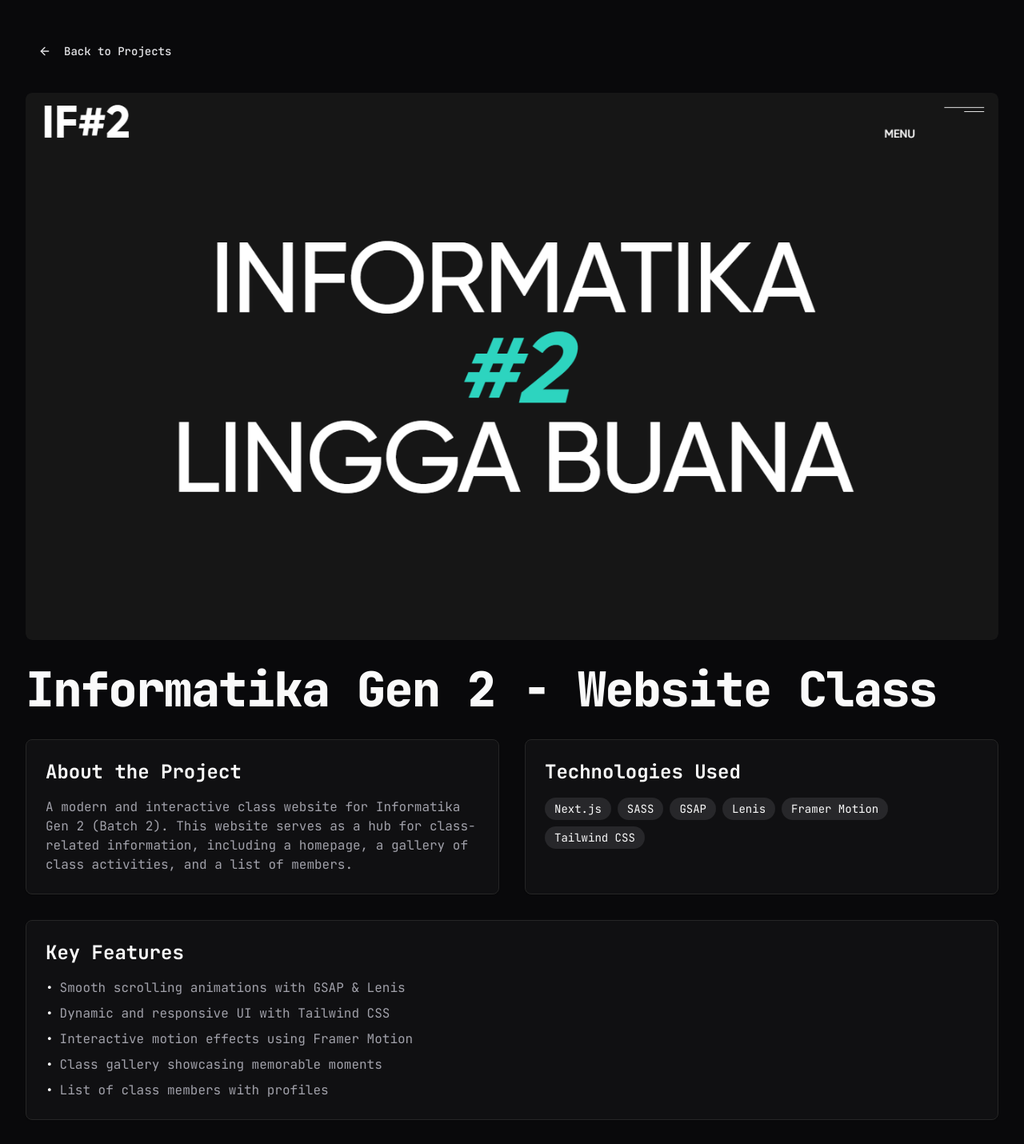
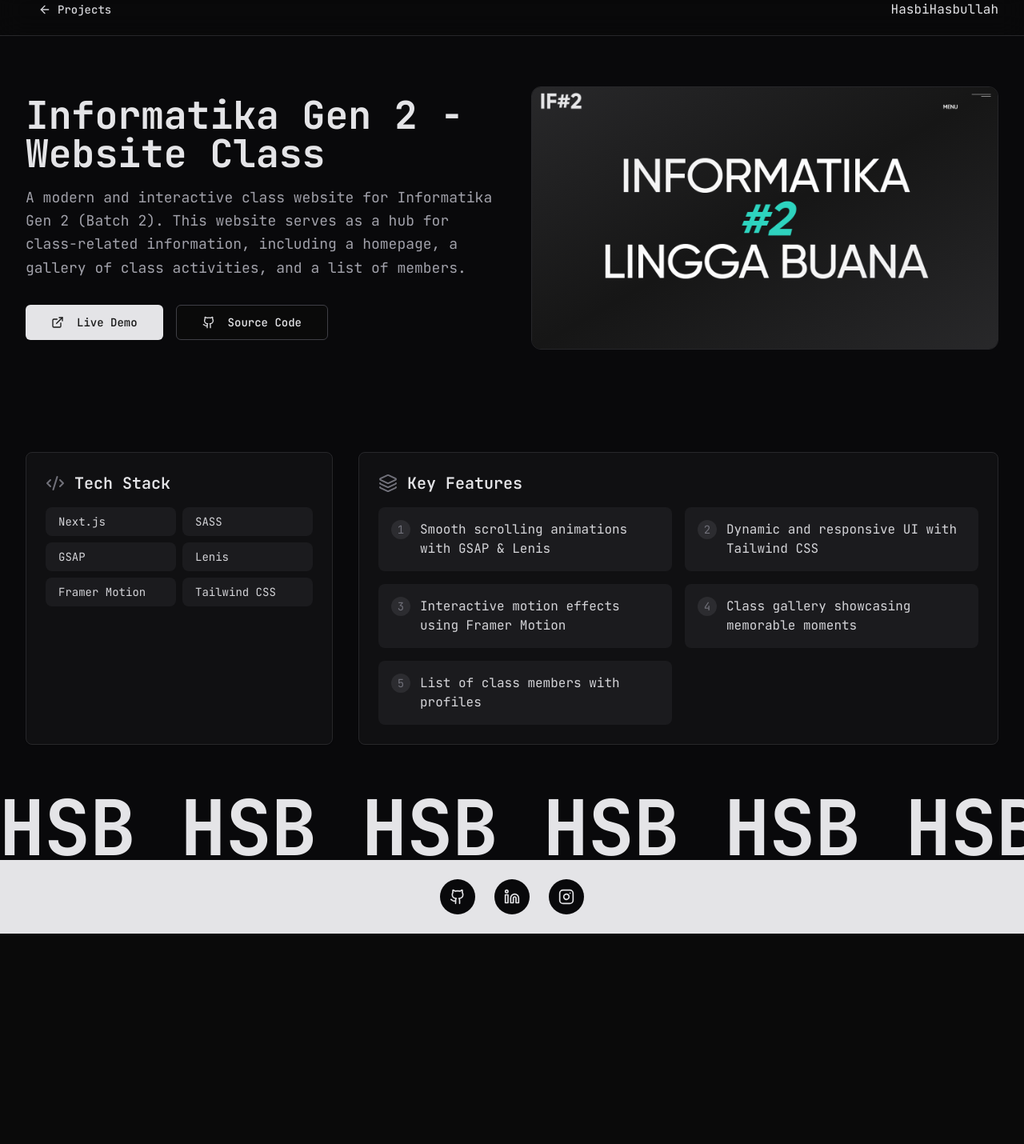
Before and after one commit to hasbihasbullh/portfolio, a Next.js app: page /projects/informatika-gen2 in a window 1280 px wide. Shown: the part 20-1450 px from the top of the page at 80% size. After the commit the page ends 1187 px from the top, so only its background shows below. Built offline with nearby package versions, Linux system fonts and the light colour scheme.

Commit message:
Changing Projects

```diff
--- a/app/projects/[slug]/page.tsx
+++ b/app/projects/[slug]/page.tsx
@@ -3,10 +3,9 @@
 import React from "react";
 import Link from "next/link";
 import Image from "next/image";
-import { ArrowLeft } from "lucide-react";
+import { ArrowLeft, ExternalLink, Github, Code2, Layers } from "lucide-react";
 import { Button } from "@/components/ui/button";
 import { Card, CardContent } from "@/components/ui/card";
-
 import { projects } from "@/lib/projects";
 import { VelocityScroll } from "@/components/ui/magicui/scroll-based-velocity";
 import Footer from "@/components/Footer";
@@ -17,12 +16,17 @@ export default function ProjectDetailPage({ params }: { params: Promise<{ slug:
 
   if (!project) {
     return (
-      <main className="min-h-screen bg-zinc-950 text-zinc-200">
-        <div className="px-4 sm:px-8 py-10 max-w-7xl mx-auto">
-          <h1 className="text-4xl font-bold">Project not found</h1>
-          <Button variant="ghost" asChild className="mt-4">
-            <Link href="/projects">Back to Projects</Link>
-          </Button>
+      <main className="min-h-screen bg-zinc-950">
+        <div className="px-4 sm:px-8 py-10 lg:py-16 sm:py-20 max-w-7xl mx-auto">
+          <div className="text-center">
+            <div className="inline-block animate-float">
+              <Code2 className="w-24 h-24 text-zinc-500" />
+            </div>
+            <h1 className="mt-8 text-4xl font-bold text-zinc-200">Project Not Found</h1>
+            <Button size="lg" asChild className="mt-8 bg-zinc-500 hover:bg-zinc-600">
+              <Link href="/projects">Return to Projects</Link>
+            </Button>
+          </div>
         </div>
       </main>
     );
@@ -30,79 +34,98 @@ export default function ProjectDetailPage({ params }: { params: Promise<{ slug:
 
   return (
     <main className="min-h-screen bg-zinc-950 text-zinc-200">
-      <div className="px-4 sm:px-8 py-10 lg:py-16 max-w-7xl mx-auto">
-        <Button variant="ghost" asChild className="mb-8">
-          <Link href="/projects" className="group inline-flex items-center">
-            <ArrowLeft className="mr-2 h-4 w-4 transition-transform group-hover:-translate-x-1" />
-            Back to Projects
-          </Link>
-        </Button>
+      <nav className="fixed top-0 left-0 right-0 z-50 bg-zinc-950/80 backdrop-blur-lg border-b border-zinc-800">
+        <div className="max-w-7xl mx-auto px-4 sm:px-8">
+          <div className="flex items-center justify-between h-16">
+            <Button variant="ghost" asChild className="text-zinc-300 hover:text-zinc-200">
+              <Link href="/projects" className="flex items-center gap-2">
+                <ArrowLeft className="w-4 h-4" />
+                Projects
+              </Link>
+            </Button>
+            <div className="flex items-center gap-3">
+              <p>HasbiHasbullah</p>
+            </div>
+          </div>
+        </div>
+      </nav>
 
-        <div className="space-y-8">
-          <div className="relative rounded-lg overflow-hidden">
-            <Image src={project.image} alt={project.title} width={1200} height={600} className="w-full object-cover rounded-lg" />
+      <section className="mt-16">
+        <div className="max-w-7xl mx-auto px-4 sm:px-8 py-10 lg:py-16 sm:py-20">
+          <div className="grid lg:grid-cols-2 gap-12 items-center">
+            <div className="space-y-8">
+              <div className="space-y-4">
+                <h1 className="text-5xl font-bold text-zinc-200">{project.title}</h1>
+                <p className="text-lg text-zinc-400 leading-relaxed">{project.fullDescription}</p>
+              </div>
+              <div className="flex flex-wrap gap-4">
+                {project.demoUrl && (
+                  <Button size="lg" className="bg-zinc-200 hover:bg-zinc-400" asChild>
+                    <Link href={project.demoUrl} target="_blank" rel="noopener noreferrer">
+                      <ExternalLink className="w-5 h-5 mr-2" />
+                      Live Demo
+                    </Link>
+                  </Button>
+                )}
+                {project.githubUrl && (
+                  <Button size="lg" variant="outline" className="border-zinc-700 hover:bg-zinc-800" asChild>
+                    <Link href={project.githubUrl} target="_blank" rel="noopener noreferrer">
+                      <Github className="w-5 h-5 mr-2" />
+                      Source Code
+                    </Link>
+                  </Button>
+                )}
+              </div>
+            </div>
+            <div className="relative aspect-[16/9] rounded-xl overflow-hidden border border-zinc-800">
+              <div className="absolute inset-0 bg-gradient-to-br from-zinc-500/20 via-transparent to-zinc-500/20" />
+              <Image src={project.image} alt={project.title} width={1366} height={768} className="object-cover" />
+            </div>
           </div>
+        </div>
+      </section>
 
-          <div className="space-y-6">
-            <h1 className="text-4xl sm:text-5xl lg:text-6xl font-extrabold tracking-tight text-zinc-900 dark:text-zinc-50">{project.title}</h1>
-          </div>
-
-          <div className="grid grid-cols-1 md:grid-cols-2 gap-8">
-            <Card className="bg-zinc-900/50 backdrop-blur-sm">
+      <section className="bg-zinc-950">
+        <div className="max-w-7xl mx-auto px-4 sm:px-8 py-10 lg:py-16 sm:py-20">
+          <div className="grid lg:grid-cols-3 gap-8">
+            <Card className="bg-zinc-900/50 border-zinc-800">
               <CardContent className="p-6 space-y-4">
-                <h2 className="text-2xl font-bold">About the Project</h2>
-                <p className="text-zinc-400">{project.fullDescription}</p>
+                <div className="flex items-center gap-3">
+                  <Code2 className="w-6 h-6 text-zinc-500" />
+                  <h2 className="text-xl font-semibold text-zinc-200">Tech Stack</h2>
+                </div>
+                <div className="grid grid-cols-2 gap-2">
+                  {project.technologies.map((tech) => (
+                    <div key={tech} className="px-4 py-2 rounded-lg bg-zinc-800/50 text-sm text-zinc-300">
+                      {tech}
+                    </div>
+                  ))}
+                </div>
               </CardContent>
             </Card>
 
-            <Card className="bg-zinc-900/50 backdrop-blur-sm">
+            <Card className="lg:col-span-2 bg-zinc-900/50 border-zinc-800">
               <CardContent className="p-6 space-y-4">
-                <h2 className="text-2xl font-bold">Technologies Used</h2>
-                <div className="flex flex-wrap gap-2">
-                  {project.technologies.map((tech) => (
-                    <span key={tech} className="px-3 py-1 rounded-full bg-zinc-200 dark:bg-zinc-800 text-sm">
-                      {tech}
-                    </span>
+                <div className="flex items-center gap-3">
+                  <Layers className="w-6 h-6 text-zinc-500" />
+                  <h2 className="text-xl font-semibold text-zinc-200">Key Features</h2>
+                </div>
+                <div className="grid sm:grid-cols-2 gap-4">
+                  {project.features.map((feature, index) => (
+                    <div key={index} className="p-4 rounded-lg bg-zinc-800/50 hover:bg-zinc-800 transition-colors">
+                      <div className="flex items-start gap-3">
+                        <span className="flex-shrink-0 w-6 h-6 rounded-full bg-zinc-500/20 text-zinc-500 flex items-center justify-center text-sm">{index + 1}</span>
+                        <p className="text-zinc-300">{feature}</p>
+                      </div>
+                    </div>
                   ))}
                 </div>
               </CardContent>
             </Card>
           </div>
+        </div>
+      </section>
 
-          <Card className="bg-zinc-900/50 backdrop-blur-sm">
-            <CardContent className="p-6 space-y-4">
-              <h2 className="text-2xl font-bold">Key Features</h2>
-              <ul className="space-y-2">
-                {project.features.map((feature, index) => (
-                  <li key={index} className="flex items-start">
-                    <span className="mr-2">•</span>
-                    <span className="text-zinc-400">{feature}</span>
-                  </li>
-                ))}
-              </ul>
-            </CardContent>
-          </Card>
-
-          {(project.demoUrl || project.githubUrl) && (
-            <div className="flex gap-4">
-              {project.demoUrl && (
-                <Button asChild>
-                  <Link href={project.demoUrl} target="_blank" rel="noopener noreferrer">
-                    View Demo
-                  </Link>
-                </Button>
-              )}
-              {project.githubUrl && (
-                <Button variant="outline" asChild>
-                  <Link href={project.githubUrl} target="_blank" rel="noopener noreferrer">
-                    View Source
-                  </Link>
-                </Button>
-              )}
-            </div>
-          )}
-        </div>
-      </div>
       <VelocityScroll>HSB</VelocityScroll>
       <Footer />
     </main>
--- a/app/projects/page.tsx
+++ b/app/projects/page.tsx
@@ -10,18 +10,26 @@ import Footer from "@/components/Footer";
 export default function ProjectsPage() {
   return (
     <main className="min-h-screen bg-zinc-950 text-zinc-200">
-      <div className="px-4 sm:px-8 py-10 lg:py-16 sm:py-20 max-w-7xl mx-auto">
-        <div className="mb-12">
-          <Button variant="ghost" asChild className="mb-8">
-            <Link href="/" className="group inline-flex items-center">
-              <ArrowLeft className="mr-2 h-4 w-4 transition-transform group-hover:-translate-x-1" />
-              Back to Home
-            </Link>
-          </Button>
-          <div className="space-y-4">
-            <h1 className="text-4xl sm:text-5xl lg:text-6xl font-extrabold tracking-tight">All Projects</h1>
+      <nav className="fixed top-0 left-0 right-0 z-50 bg-zinc-950/80 backdrop-blur-lg border-b border-zinc-800">
+        <div className="max-w-7xl mx-auto px-4 sm:px-8">
+          <div className="flex items-center justify-between h-16">
+            <Button variant="ghost" asChild className="text-zinc-300 hover:text-zinc-200">
+              <Link href="/" className="flex items-center gap-2">
+                <ArrowLeft className="w-4 h-4" />
+                Home
+              </Link>
+            </Button>
+            <div className="flex items-center gap-3">
+              <p>HasbiHasbullah</p>
+            </div>
           </div>
         </div>
+      </nav>
+
+      <div className="max-w-7xl mb-10 mx-auto px-4 sm:px-8 pt-24">
+        <h1 className="text-4xl sm:text-5xl lg:text-6xl font-extrabold tracking-tight mb-12">
+          All Projects
+        </h1>
 
         <div className="grid grid-cols-1 md:grid-cols-2 lg:grid-cols-3 gap-8">
           {projects.map((project, index) => (
```
